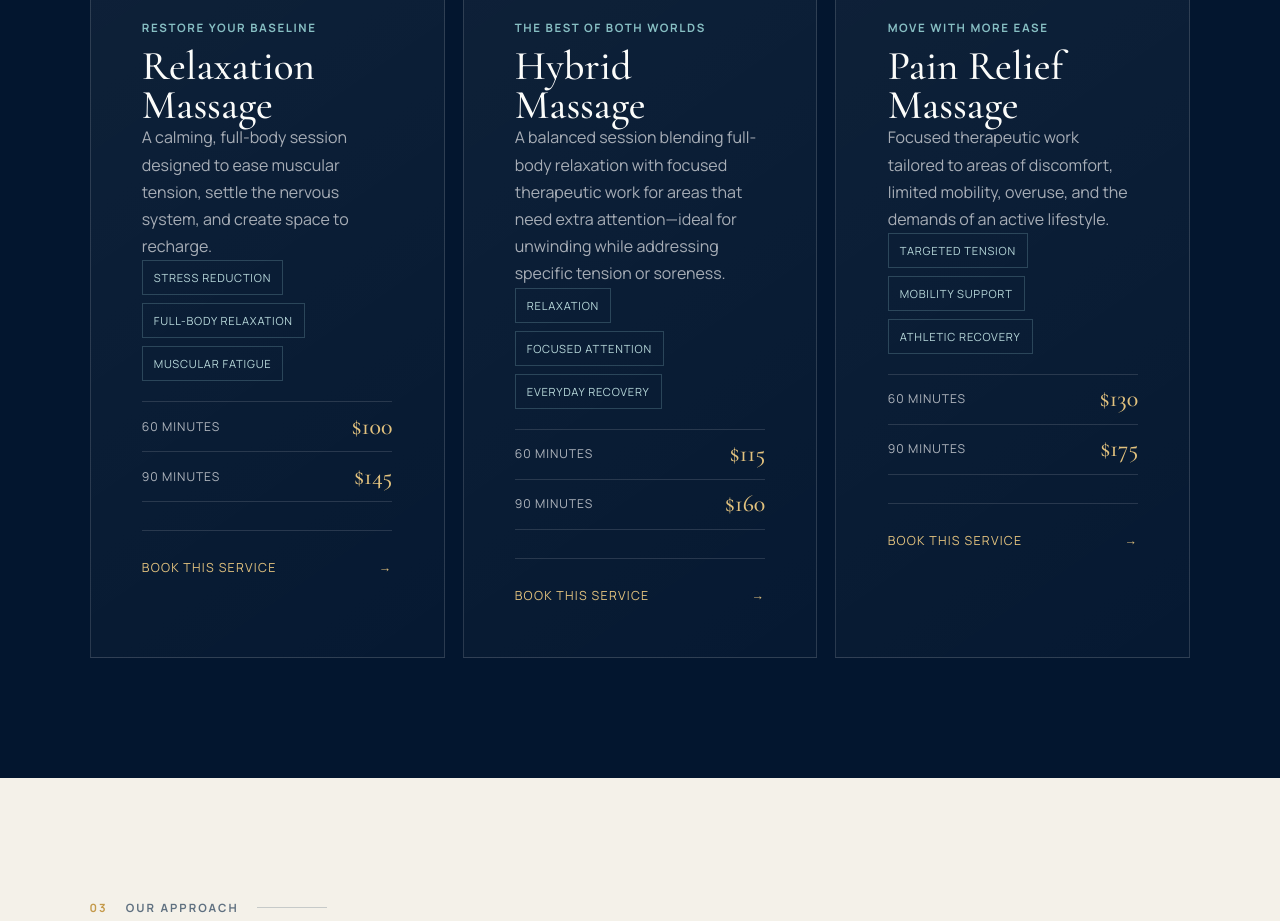
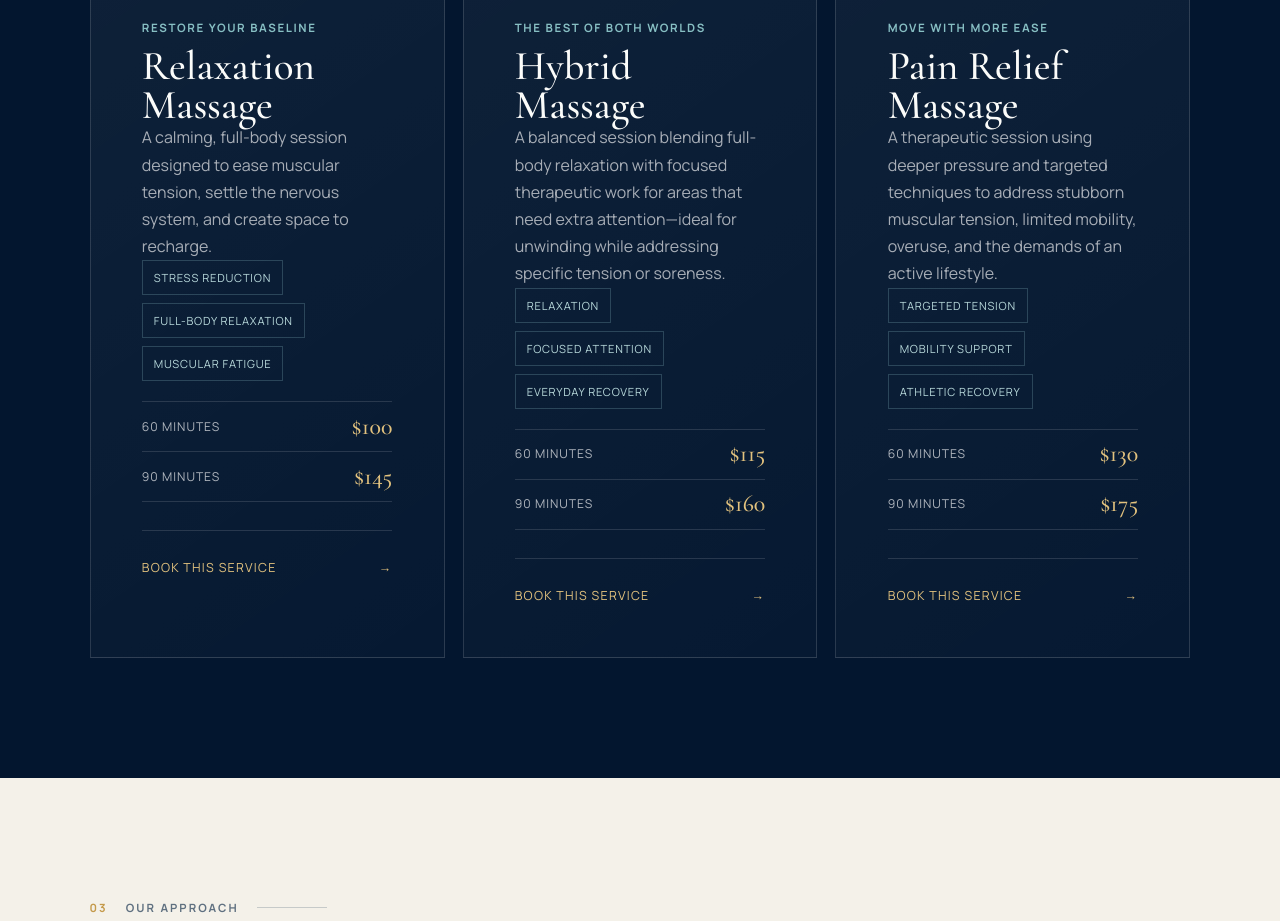
Before and after one commit to nsahf1997/jupiter-premier-massage, a Next.js app: page / in a window 1280 px wide. Shown: the part 2160-3081 px from the top of the page. Built offline with nearby package versions, Linux system fonts and the light colour scheme; no server answers.

Commit message:
Clarify therapeutic pain relief service

```diff
--- a/app/page.tsx
+++ b/app/page.tsx
@@ -37,7 +37,7 @@ const services = [
     title: "Pain Relief Massage",
     eyebrow: "Move with more ease",
     description:
-      "Focused therapeutic work tailored to areas of discomfort, limited mobility, overuse, and the demands of an active lifestyle.",
+      "A therapeutic session using deeper pressure and targeted techniques to address stubborn muscular tension, limited mobility, overuse, and the demands of an active lifestyle.",
     focus: ["Targeted tension", "Mobility support", "Athletic recovery"],
     pricing: [{ duration: "60 minutes", price: "$130" }, { duration: "90 minutes", price: "$175" }],
   },
```
